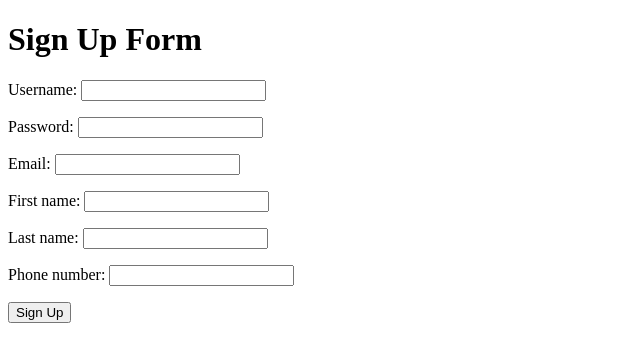
After one commit to prachisuthar/ESC_Hotel_Booking, a Django app: page /signup/ in a window 1280 px wide. The commit adds this page. Shown: the top 362 px of the page, without its empty margins (0-640 px from the left). Run offline with Django 4.2, Linux system fonts and the light colour scheme.

Commit message:
Log In and Sign Up done

```diff
--- a/escproject/escapp/admin.py
+++ b/escproject/escapp/admin.py
@@ -4,5 +4,5 @@ from .models import *
 
 
 admin.site.register(
-    [DestinationSearch, SingaporeHotelList, KLHotelList, LondonHotelList]
+    [DestinationSearch, SingaporeHotelList, KLHotelList, LondonHotelList, Customer]
 )
--- a/escproject/escapp/forms.py
+++ b/escproject/escapp/forms.py
@@ -1,9 +1,12 @@
 from dataclasses import fields
+from distutils.sysconfig import customize_compiler
 from tkinter.ttk import Widget
 from django import forms
 from .models import *
 from .views import *
 from django.forms import ModelForm
+from django.contrib.auth.models import User
+
 
 class DateInput(forms.DateInput):
     input_type = 'date'
@@ -24,3 +27,23 @@ class DestinationSearchForm(forms.ModelForm):
         end_date = cleaned_data.get("end_date")
         if end_date < start_date:
             raise forms.ValidationError("End date should be greater than start date.")
+
+class SignUpForm(forms.ModelForm):
+    username = forms.CharField(widget=forms.TextInput())
+    password = forms.CharField(widget=forms.PasswordInput())
+    email = forms.EmailField(max_length=200)
+
+    class Meta:
+        model = Customer
+        fields = ["username", "password", "email", "first_name", "last_name", "phone_number"]
+
+    def clean_username(self):
+        uname = self.cleaned_data.get("username")
+        if User.objects.filter(username=uname).exists():
+           raise forms.ValidationError("Username already exists. Please choose another username.")
+
+        return uname
+
+class LoginForm(forms.Form):
+    username = forms.CharField(widget=forms.TextInput())
+    password = forms.CharField(widget=forms.PasswordInput())
--- a/escproject/escapp/models.py
+++ b/escproject/escapp/models.py
@@ -1,5 +1,6 @@
 from django.db import models
 import json
+from django.contrib.auth.models import User
 # from .forms import ModelForm
 # Create your models here.
 
@@ -40,3 +41,13 @@ class LondonHotelList(models.Model):
     image = models.ImageField(upload_to = "london")
     rating = models.PositiveIntegerField()
     price = models.PositiveIntegerField()
+
+
+class Customer(models.Model):
+    user = models.OneToOneField(User, on_delete=models.CASCADE)
+    first_name = models.CharField(max_length=250)
+    last_name = models.CharField(max_length=250)
+    phone_number = models.PositiveIntegerField()
+
+    def __str__(self):
+        return self.first_name
--- a/escproject/escapp/urls.py
+++ b/escproject/escapp/urls.py
@@ -4,6 +4,9 @@ from .views import *
 app_name = "escapp"
 urlpatterns = [
     path("", HomeView.as_view(), name="home"),
-    path("/hotellist", HotelListView.as_view(), name="hotellist"),
+    path("hotellist/", HotelListView.as_view(), name="hotellist"),
+    path("signup/", SignUpView.as_view(), name="signup"),
+    path("logout/", LogoutView.as_view(), name="logout"),
+    path("login/", LoginView.as_view(), name="login"),
 
 ]
--- a/escproject/escapp/views.py
+++ b/escproject/escapp/views.py
@@ -1,16 +1,15 @@
-from django.shortcuts import render
-from django.views.generic import TemplateView, FormView, CreateView
+from django.shortcuts import render, redirect
+from django.views.generic import TemplateView, FormView, CreateView, View
 from .forms import *
 from django.urls import reverse_lazy
-from .forms import DestinationSearchForm
+from .forms import DestinationSearchForm, SignUpForm, LoginForm
 from .models import *
 import json
+from django.contrib.auth import authenticate, login, logout
+
 
 
 #create views here
-
-
-
 
 # def savedata(request):
 #     json_data = open('destination.json')
@@ -48,6 +47,46 @@ class HotelListView(TemplateView):
 
     def get_context_data(self, **kwargs):
         context = super().get_context_data(**kwargs)
+        # context['country_list'] = DestinationSearch.country.
+
         context['singapore_list'] = SingaporeHotelList.objects.all()
 
         return context
+
+
+class SignUpView(CreateView):
+    template_name = "signup.html"
+    form_class = SignUpForm
+    success_url = reverse_lazy("escapp:home")
+
+    def form_valid(self, form):
+        username = form.cleaned_data.get("username")
+        password = form.cleaned_data.get("password")
+        email = form.cleaned_data.get("email")
+        user = User.objects.create_user(username, email, password)
+        form.instance.user = user
+        login(self.request, user)
+
+        return super().form_valid(form) #and render(request,"sendemail.html")
+
+class LogoutView(View):
+    def get(self, request):
+        logout(request)
+        return redirect('escapp:home')
+
+class LoginView(FormView):
+    template_name = "login.html"
+    form_class = LoginForm
+    success_url = reverse_lazy("escapp:home")
+
+    def form_valid(self, form):
+        uname = form.cleaned_data.get("username")
+        pword = form.cleaned_data["password"]
+        usr = authenticate(username=uname, password=pword)
+
+        if usr is not None and usr.customer:
+            login(self.request, usr)
+        else:
+            return render(self.request, self.template_name, {"form": self.form_class, "error": "Invalid Credentials"})
+
+        return super().form_valid(form)
--- a/escproject/templates/home.html
+++ b/escproject/templates/home.html
@@ -14,5 +14,11 @@
         <button type="submit">Submit</button>
     </form>
 
+    <br>
+    <br>
+
+    <a href="{% url 'escapp:signup' %}"><button>sign up form</button></a>
+    <a href="{% url 'escapp:login' %}"><button>Log In form</button></a>
+
 </body>
 </html>
--- a/escproject/templates/hotellist.html
+++ b/escproject/templates/hotellist.html
@@ -7,7 +7,6 @@
     <title>Hotel List</title>
   </head>
   <body>
-
 
 
       <div class="row mt-4">
--- /dev/null
+++ b/escproject/templates/signup.html
@@ -0,0 +1,17 @@
+<!DOCTYPE html>
+<html lang="en">
+<head>
+    <meta charset="UTF-8">
+    <meta http-equiv="X-UA-Compatible" content="IE=edge">
+    <meta name="viewport" content="width=device-width, initial-scale=1.0">
+    <title>Sign Up</title>
+</head>
+<body>
+    <h1>Sign Up Form</h1>
+    <form action="" method="POST">
+        {% csrf_token %}
+        {{form.as_p}}
+        <button>Sign Up</button>
+    </form>
+</body>
+</html>
```
Also changed, not shown: escproject/templates/login.html (added, +20 -0 lines), escproject/escapp/migrations/0012_customer.py (added).
